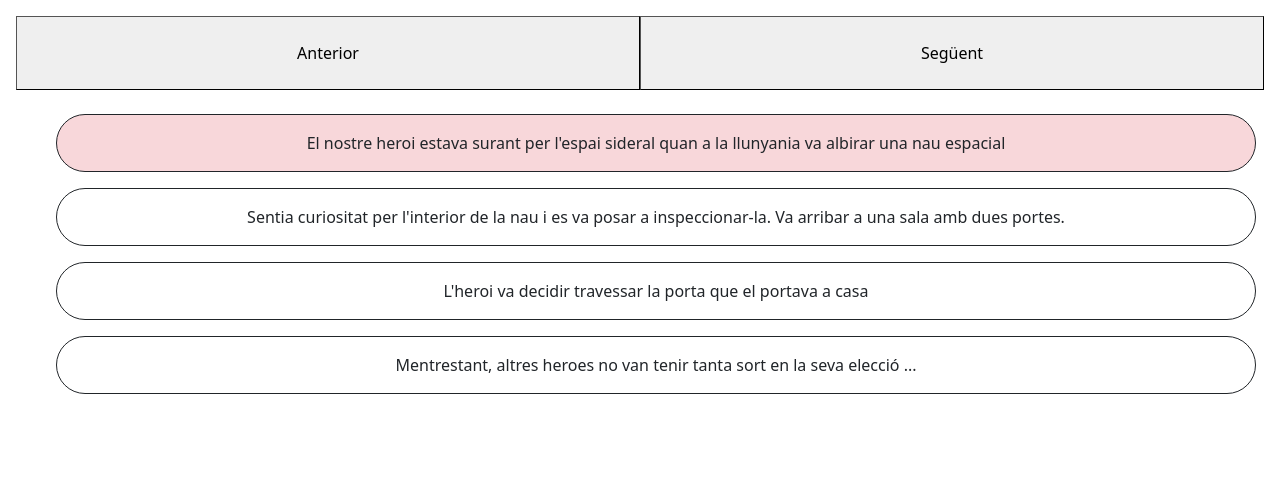
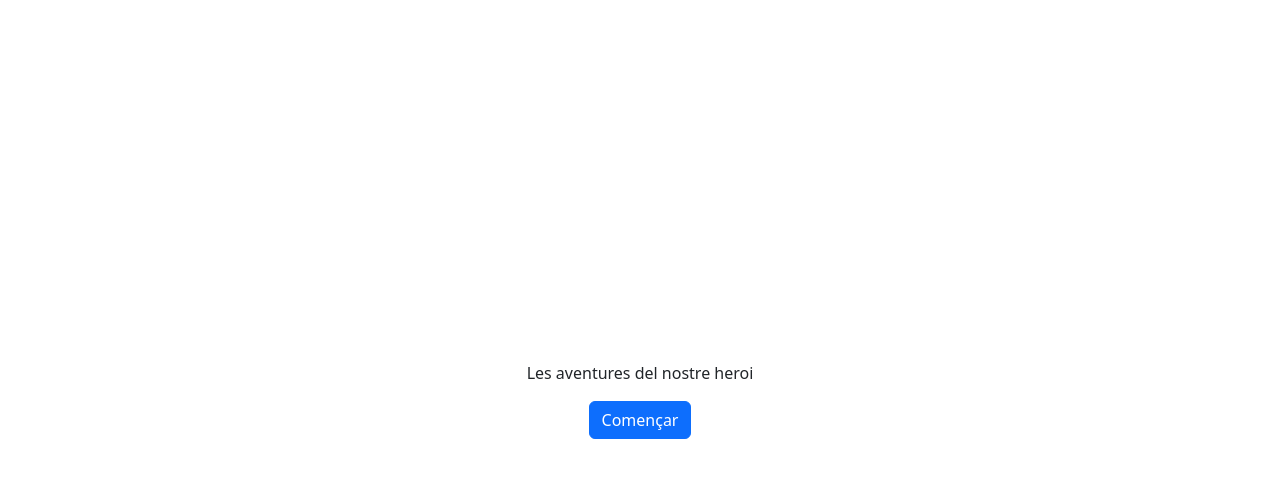
Before and after one commit to sacom14/sprint6, an Angular app: page / in a window 1280 px wide. Shown: the top 478 px of the page. Built offline with nearby package versions, Linux system fonts and the light colour scheme.

Commit message:
sprint6 nivell2 exercici5

```diff
--- a/src/app/home/home.component.html
+++ b/src/app/home/home.component.html
@@ -1 +1,5 @@
-<app-home-escena></app-home-escena>
+<app-home-escena *ngIf="showEscena"></app-home-escena>
+<div class="d-flex flex-column justify-content-center align-items-center vh-100">
+  <p class="text-center">Les aventures del nostre heroi</p>
+  <button *ngIf="!showEscena" class="btn btn-primary" (click)="startEscena()" >Començar</button>
+</div>
--- a/src/app/home/home.component.ts
+++ b/src/app/home/home.component.ts
@@ -1,6 +1,4 @@
 import { Component, resolveForwardRef } from '@angular/core';
-import { Text } from '../interface/textArray.interface';
-
 
 @Component({
   selector: 'app-home',
@@ -8,5 +6,9 @@ import { Text } from '../interface/textArray.interface';
   styleUrls: ['./home.component.css']
 })
 export class HomeComponent {
+  public showEscena:boolean = false;
 
+  startEscena(){
+    this.showEscena = true;
+  }
 }
--- a/src/app/services/text.service.ts
+++ b/src/app/services/text.service.ts
@@ -7,13 +7,13 @@ import { Text } from '../interface/textArray.interface';
 export class TextArrayService {
   public storyArrayText: Text[] =[
     {
-      "sentence": "El nostre heroi estava surant per l'espai sideral quan a la llunyania va albirar una nau espacial"
+      "sentence": "El nostre heroi estava surant per l'espai sideral quan a la llunyania va albirar una nau espacial."
     },
     {
       "sentence": "Sentia curiositat per l'interior de la nau i es va posar a inspeccionar-la. Va arribar a una sala amb dues portes."
     },
     {
-      "sentence": "L'heroi va decidir travessar la porta que el portava a casa"
+      "sentence": "L'heroi va decidir travessar la porta que el portava a casa."
     },
     {
       "sentence": "Mentrestant, altres heroes no van tenir tanta sort en la seva elecció ..."
```
